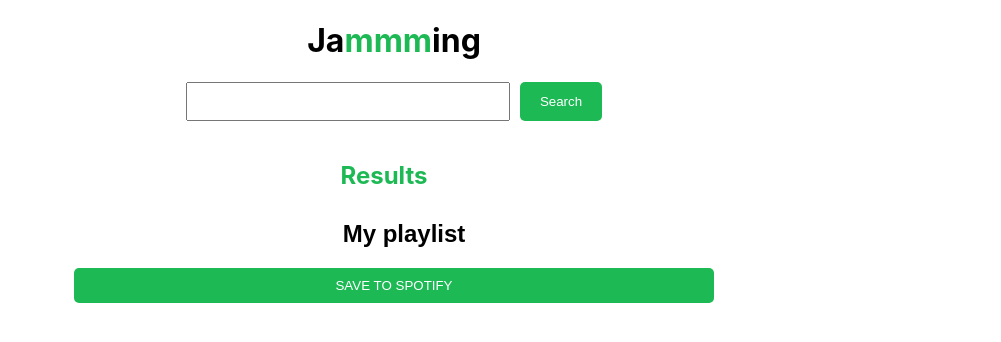
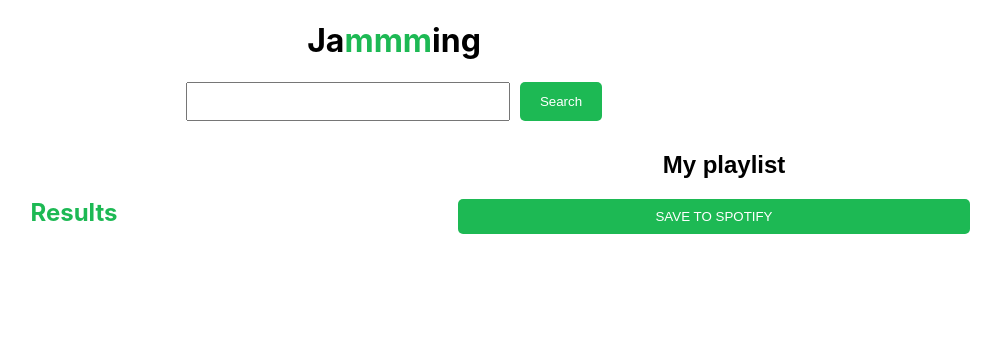
Before and after one commit to jonathanoh59/Jammming, a React (Create React App) app: page / in a window 1280 px wide. Shown: the top 342 px of the page, without its empty margins (246-1247 px from the left). Built offline with nearby package versions, Linux system fonts and the light colour scheme.

Commit message:
Playlist and SearchResults CSS Changes

```diff
--- a/src/Components/Playlist/Playlist.css
+++ b/src/Components/Playlist/Playlist.css
@@ -1,6 +1,7 @@
 .Playlist {
-    width: 50%;
+    width:40%;
     display: inline-block;
+    margin-right: 5%;
   }
 
   .Playlist input {
--- a/src/Components/SearchResults/SearchResults.css
+++ b/src/Components/SearchResults/SearchResults.css
@@ -1,7 +1,7 @@
 .SearchResults {
     width: 50%;
     display: inline-block;
-    margin-right: 20px;
+    margin-right: 5%;
   }
 
   .SearchResults h2 {
```
